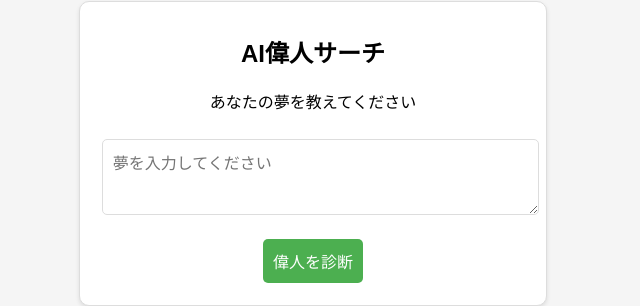
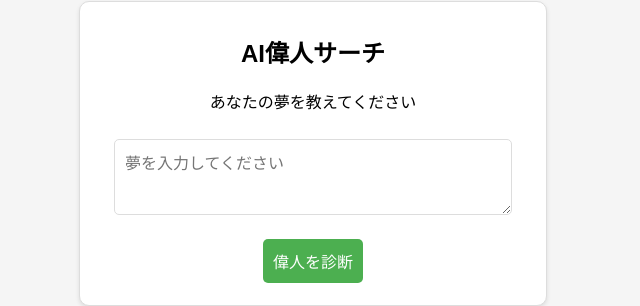
Before and after one commit to ay0803/izin_search, a plain HTML site: page index.html in a window 1280 px wide. Shown: the part 684-990 px from the top of the page, 327-967 px from the left. Drawn offline with Linux system fonts and the light colour scheme.

Commit message:
Update index.html

```diff
--- a/index.html
+++ b/index.html
@@ -48,6 +48,8 @@
             font-size: 16px;
             border-radius: 5px;
             border: 1px solid #ddd;
+            max-width: 90%; /* 追加: テキストエリアの最大幅を設定 */
+            box-sizing: border-box; /* 追加: パディングとボーダーを幅に含める */
         }
         button {
             background-color: #4CAF50;
```
